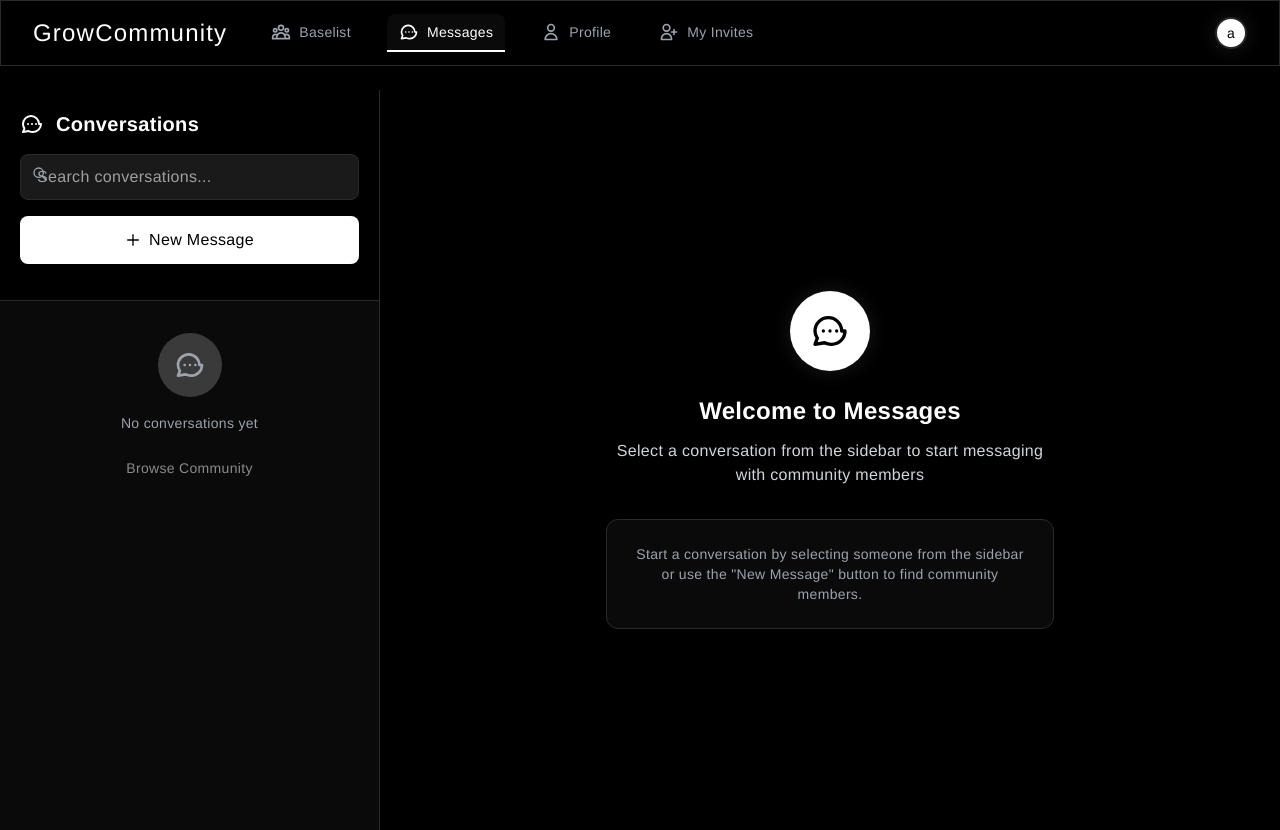
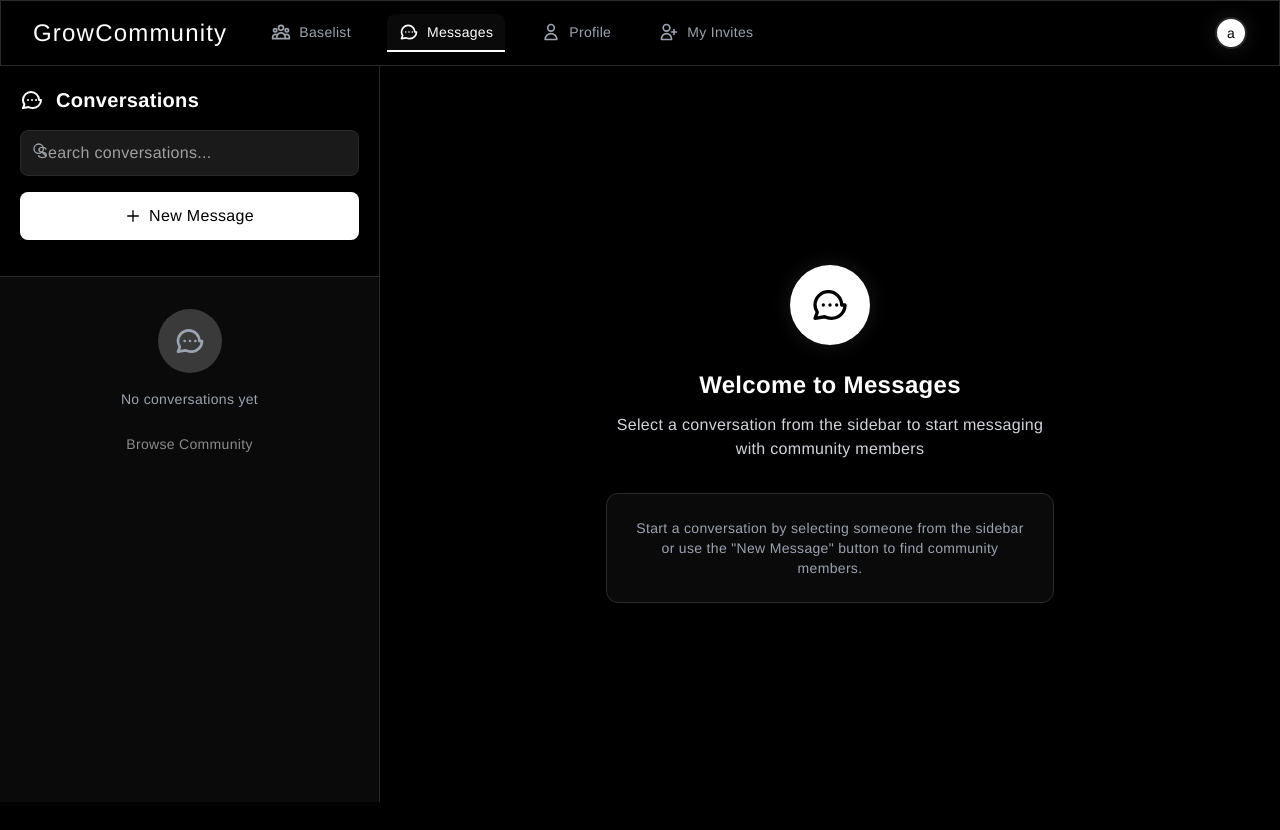
Before and after one commit to AleenaKhan10/Project-GrowComm, a Django app: page /messages/ in a window 1280 px wide. After the commit the page ends 802 px from the top, so only its background shows below. Run offline with Django 5.2, Linux system fonts and the light colour scheme; a user stored in the database is signed in; data comes from the database, SQL or seed files in the repository; some libraries are stand-ins or nearby versions; some web fonts are replaced.

Commit message:
fixed the inbox layout.

```diff
--- a/static/css/base.css
+++ b/static/css/base.css
@@ -108,6 +108,12 @@ body {
   background: var(--bg-primary);
   -webkit-font-smoothing: antialiased;
   -moz-osx-font-smoothing: grayscale;
+}
+
+/* Prevent page scrolling on messages page */
+body.messages-page {
+  overflow: hidden;
+  height: 100vh;
 }
 
 /* Base Component Classes */
@@ -277,7 +283,7 @@ textarea::placeholder {
 .messages-container {
   display: grid !important;
   grid-template-columns: 380px 1fr !important;
-  height: calc(100vh - 60px) !important; /* Adjust based on nav height */
+  height: calc(100vh - 64px) !important; /* 64px for sticky header height */
   overflow: hidden !important;
   position: relative;
 }
--- a/templates/base.html
+++ b/templates/base.html
@@ -146,7 +146,7 @@
     <div class="min-h-full">
         {% if user.is_authenticated %}
         <!-- Navigation Header -->
-        <nav class="bg-black shadow-lg border-b border-gray-800 white-border mb-6">
+        <nav class="bg-black shadow-lg border-b border-gray-800 white-border sticky top-0 z-50">
             <div class="max-w-7xl mx-auto px-4 sm:px-6 lg:px-8">
                 <div class="flex justify-between h-16">
                     <div class="flex items-center">
--- a/templates/messaging/inbox.html
+++ b/templates/messaging/inbox.html
@@ -3,6 +3,10 @@
 {% block title %}Messages - GrowCommunity{% endblock %}
 
 {% block content %}
+<script>
+// Add messages-page class to body to prevent scrolling
+document.body.classList.add('messages-page');
+</script>
 <div class="messages-container">
     <!-- Left Sidebar - Conversations List -->
     <div class="sidebar">
@@ -678,6 +682,15 @@ window.addEventListener('beforeunload', function() {
     if (window.messagingApp) {
         window.messagingApp.cleanup();
     }
+    // Remove messages-page class when leaving
+    document.body.classList.remove('messages-page');
+});
+
+// Also remove class when page visibility changes (back button, etc.)
+document.addEventListener('visibilitychange', function() {
+    if (document.visibilityState === 'hidden') {
+        document.body.classList.remove('messages-page');
+    }
 });
 </script>
 {% endblock %}
```
